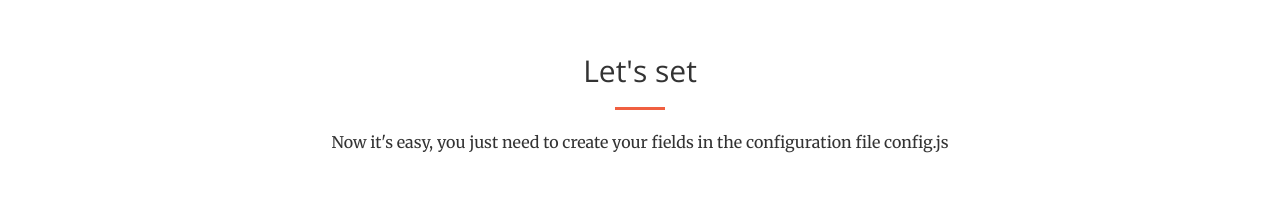
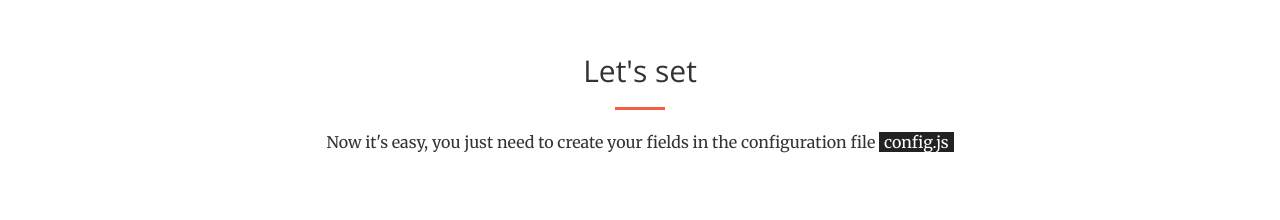
Before and after one commit to miamarti/nodejs-restful, a plain HTML site: page index.html in a window 1280 px wide. Shown: the part 1240-1460 px from the top of the page. Drawn offline with nearby package versions, Linux system fonts and the light colour scheme.

Commit message:
Improving the texts

```diff
--- a/index.html
+++ b/index.html
@@ -110,7 +110,7 @@
         <div class="container">
 		<div class="row">
 			<div class="col-lg-8 col-lg-offset-2">
-				<p class="text-center">Now it's easy, you just need to create your fields in the configuration file config.js</p>
+				<p class="text-center">Now it's easy, you just need to create your fields in the configuration file <span style="background-color: #222; color: #FFF; padding-left: 5px; padding-right: 5px;">config.js</span></p>
 				<p class="text-faded shell">
 					<script src="https://gist.github.com/miamarti/0a736b8a7a2b4c997c4e.js"></script>
 				</p>
```
